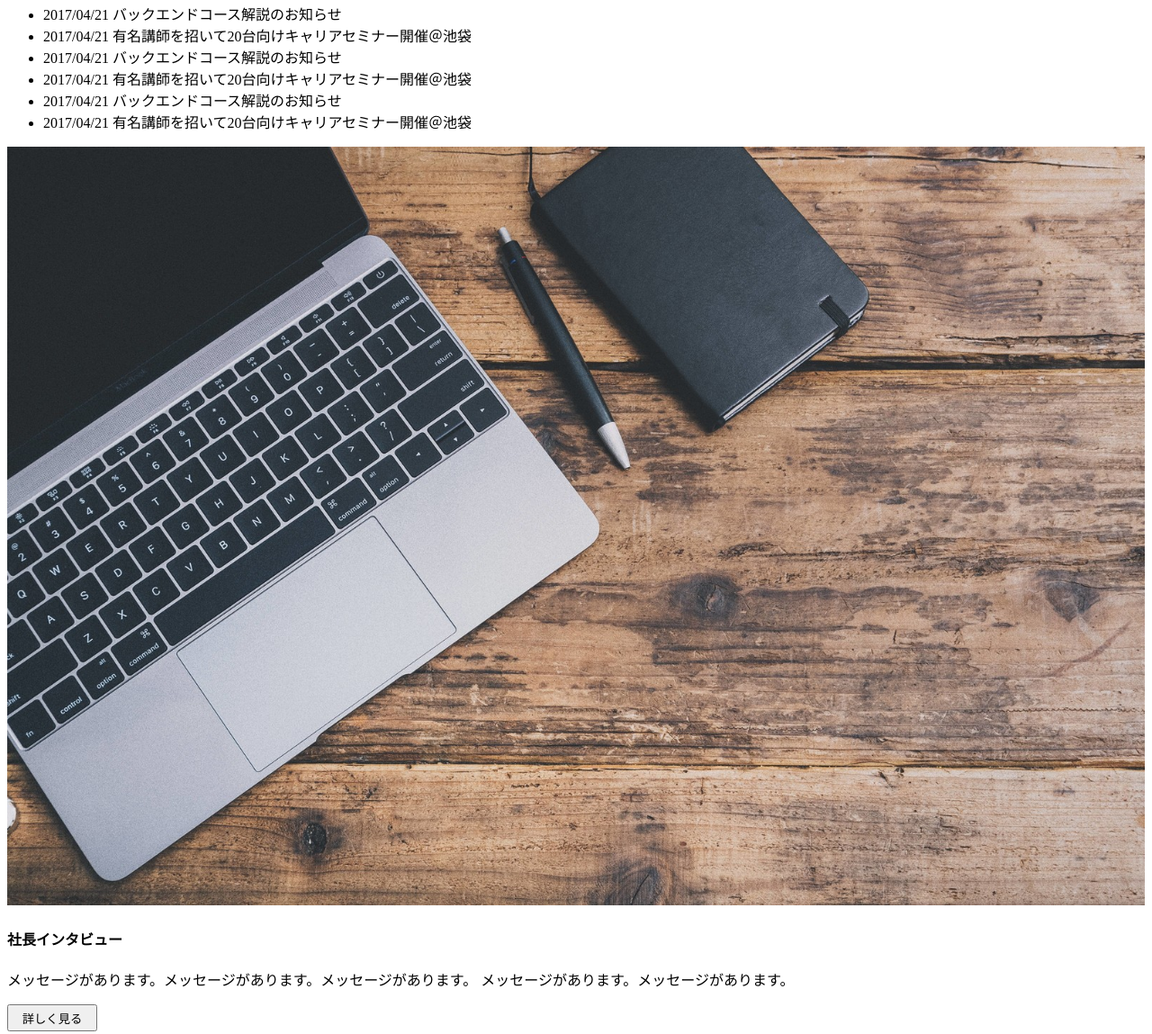
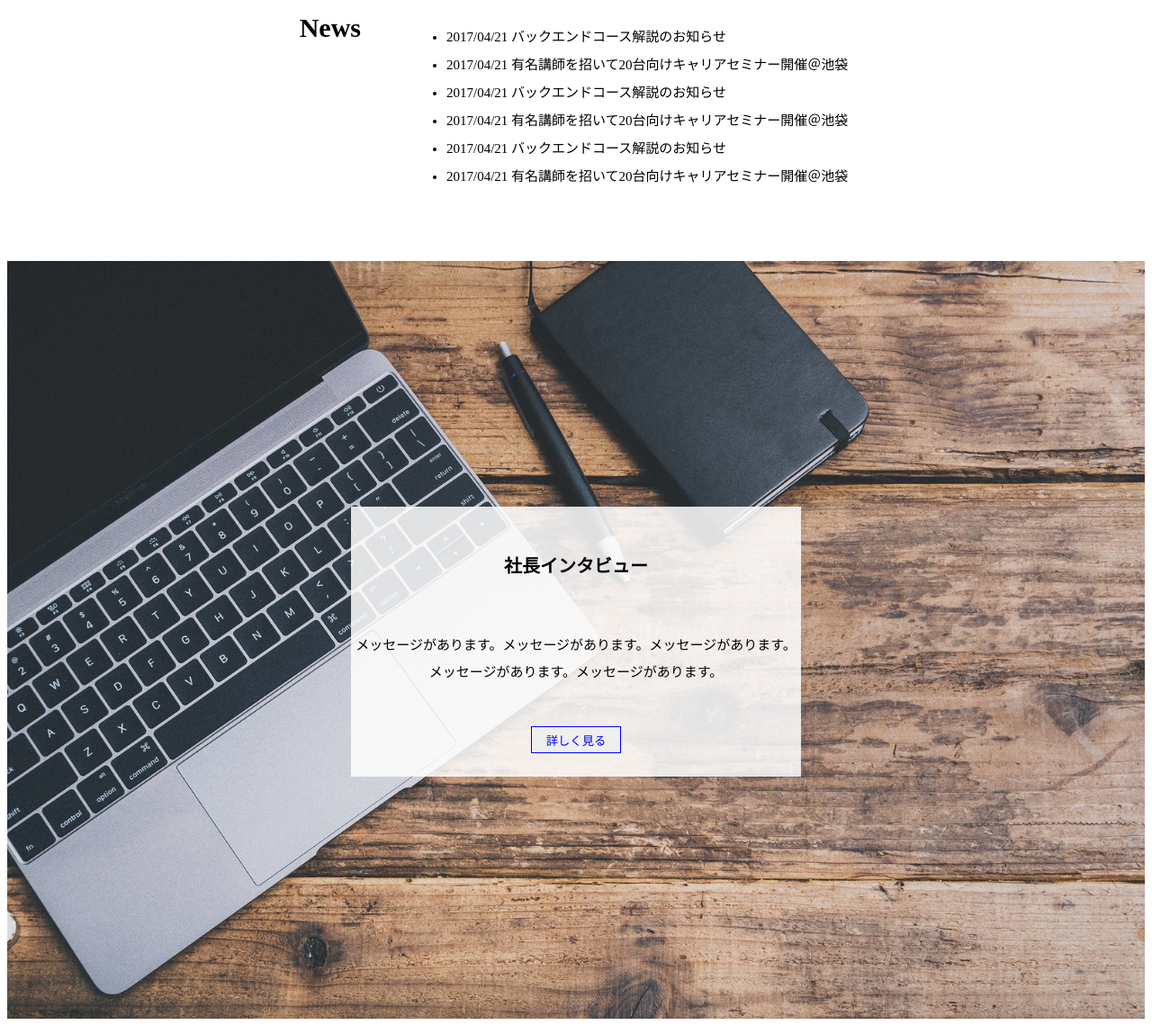
Before and after one commit to Yu-Suzuki-kuro/git-training, a plain HTML site: page index.html in a window 1280 px wide. Shown: the part 281-1430 px from the top of the page at 90% size. Drawn offline with Linux system fonts and the light colour scheme.

Commit message:
会社概要

```diff
--- a/css/style.css
+++ b/css/style.css
@@ -42,3 +42,75 @@ padding: 0 10px;
    margin:0;
    padding:0;
 }
+.news{
+  display: flex;
+  margin-top: 60px;
+  margin-bottom: 60px;
+}
+
+.news-content{
+  margin-top: 10px;
+margin-right: 50px;
+font-size: 30px;
+font-weight:bold;
+
+}
+
+.news-item{
+  font-size: 15px;
+  margin: 0 auto;
+  display: flex;
+}
+
+.news-contents{
+  list-style:none;
+  color: gray;
+}
+
+.news-contents-item{
+  text-align: left;
+  margin: 10px 5px;
+}
+
+.section{
+  position: relative;
+  margin: 0 auto;
+}
+
+.section-contents{
+  width: 500px;
+  height: 300px;
+  background-color: rgba(255,255,255,0.85);
+  text-align: center;
+  position: absolute;
+  top: 50%;
+   left: 50%;
+   -ms-transform: translate(-50%,-50%);
+   -webkit-transform: translate(-50%,-50%);
+   transform: translate(-50%,-50%);
+   margin:0;
+   padding:0;
+}
+
+.section-contents-interview{
+  padding-top: 20px;
+  font-size: 20px;
+  margin-bottom: 60px;
+  margin-top: 30px;
+}
+
+.section-contents1{
+  margin: 0 auto;
+}
+
+.section-message p{
+  text-align: center;
+  font-size: 15px;
+  line-height: 30px;
+}
+
+button{
+  color:blue;
+  border: 1px solid blue;
+  margin: 30px auto;
+}
```
